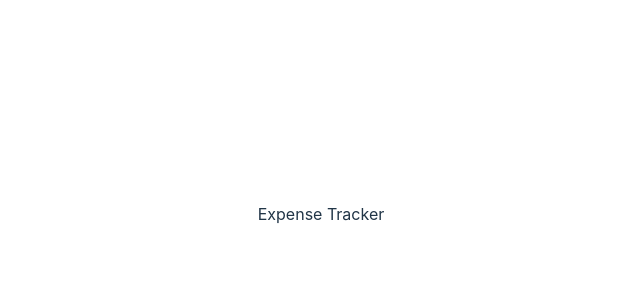
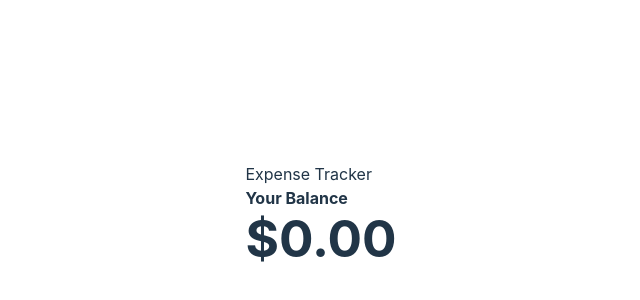
Before and after one commit to VishalKhandagale88/react-projects, a React (Vite) app in the folder money-tracker/: page / in a window 1280 px wide. Shown: the part 186-486 px from the top of the page, without its empty margins (319-959 px from the left). Built offline with nearby package versions, Linux system fonts and the light colour scheme.

Commit message:
Balance component is called in App.tsx file

```diff
--- a/money-tracker/src/App.tsx
+++ b/money-tracker/src/App.tsx
@@ -1,5 +1,6 @@
 
 import './App.css'
+import { Balance } from './Components/Balance'
 import { Header } from './Components/Header'
 
 function App() {
@@ -9,7 +10,7 @@ function App() {
     <>
       <Header/>
       <div className="container">
-
+        <Balance/>
       </div>
     </>
   )
```
